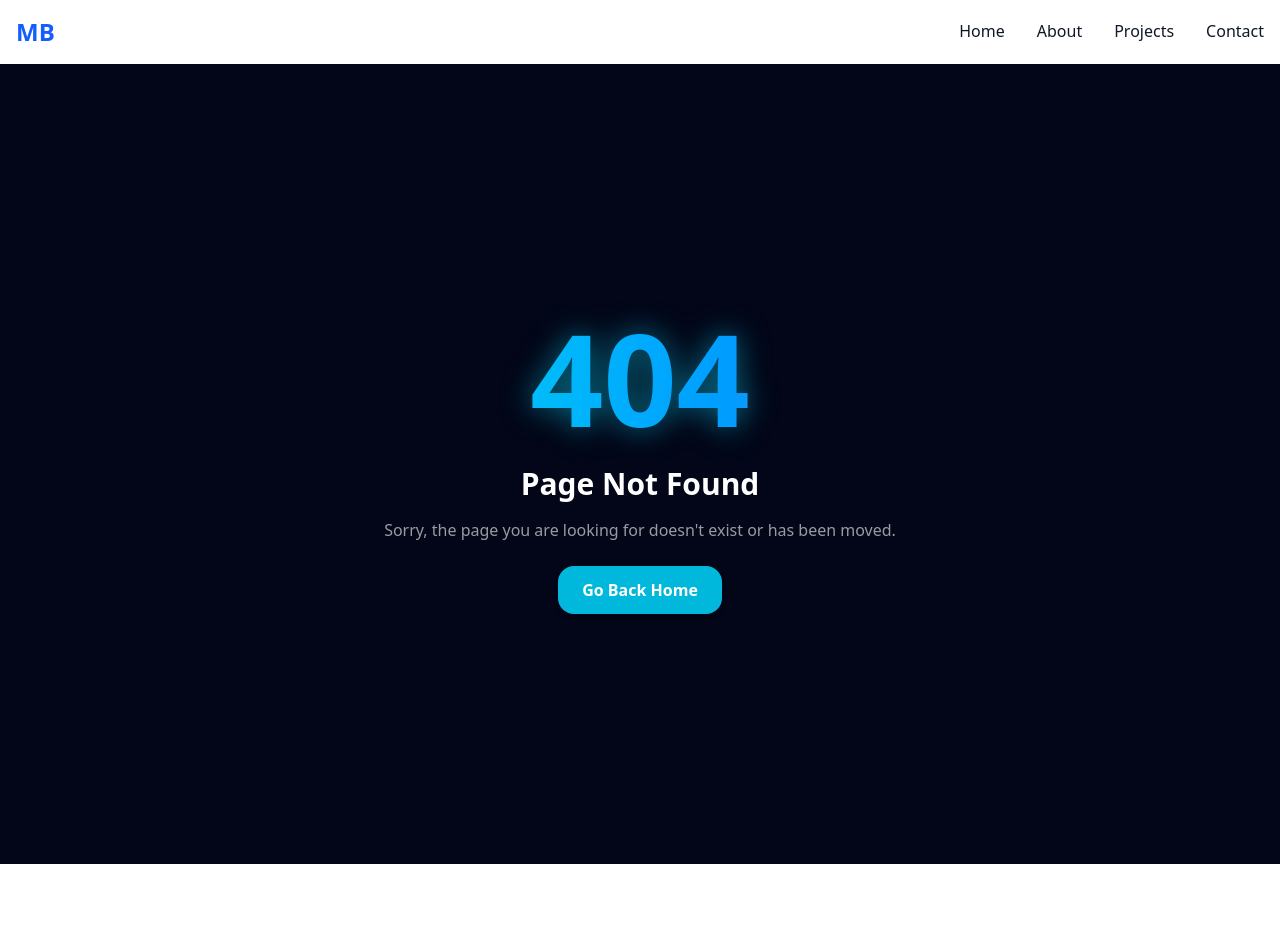
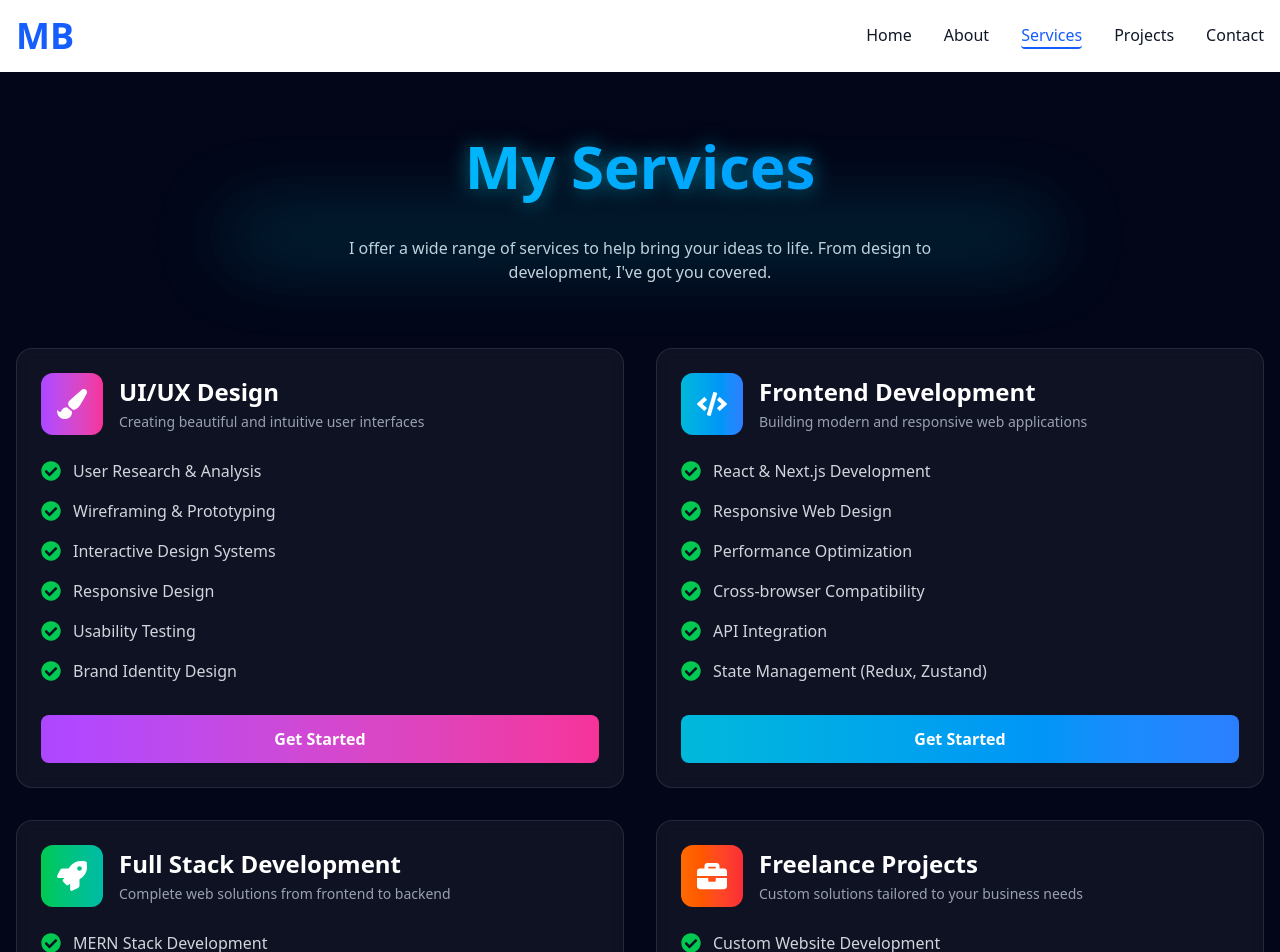
Before and after one commit to mo-bahaa2/potofolio, a Next.js app: page /services in a window 1280 px wide. Before the commit this address had no page. Shown: the top 952 px of the page. Before the commit the page ends 864 px from the top, so only its background shows below. Built offline with nearby package versions, Linux system fonts and the light colour scheme.

Commit message:
updates\4\10

```diff
--- a/src/app/_Navbar/Page.jsx
+++ b/src/app/_Navbar/Page.jsx
@@ -21,7 +21,7 @@ export default function Navbar() {
       <div className="max-w-screen-xl flex flex-wrap items-center justify-between mx-auto p-4">
         {/* Logo */}
         <Link href="/" className="flex items-center space-x-3 rtl:space-x-reverse">
-          <span className="self-center text-2xl font-semibold whitespace-nowrap text-blue-600 dark:text-white">MB</span>
+          <span className="self-center text-4xl font-semibold whitespace-nowrap text-blue-600 dark:text-white">MB</span>
         </Link>
 
         {/* Mobile Right Controls (Hamburger + Button) */}
@@ -58,6 +58,9 @@ export default function Navbar() {
               <Link href="/about" className={linkClass('/about')} onClick={handleCloseMenu}>About</Link>
             </li>
             <li>
+              <Link href="/services" className={linkClass('/services')} onClick={handleCloseMenu}>Services</Link>
+            </li>
+            <li>
               <Link href="/projects" className={linkClass('/projects')} onClick={handleCloseMenu}>Projects</Link>
             </li>
             <li>
--- a/src/app/_lamp/lamp.jsx
+++ b/src/app/_lamp/lamp.jsx
@@ -6,6 +6,7 @@ import Link from "next/link";
 import About from "../about/page";
 import Projects from "../projects/page";
 import Contact from "../contact/page";
+import Services from "../services/page";
 
 export function LampDemo() {
   return <>
@@ -65,6 +66,7 @@ export function LampDemo() {
     </LampContainer>
     <About/>
     <Projects/>
+    <Services/>
     <Contact/>
   </>;
 }
--- a/src/app/contact/page.jsx
+++ b/src/app/contact/page.jsx
@@ -1,10 +1,21 @@
 "use client";
 import { useEffect, useState } from "react";
 import { motion, AnimatePresence } from "framer-motion";
-import { FaFacebook, FaGithub, FaLinkedin, FaBehance } from "react-icons/fa";
+import { FaGithub, FaLinkedin, FaBehance } from "react-icons/fa";
 
 export default function Contact() {
   const [submitted, setSubmitted] = useState(false);
+  const [selectedService, setSelectedService] = useState("");
+
+  const services = [
+    { value: "", label: "Select a Service" },
+    { value: "uiux", label: "UI/UX Design" },
+    { value: "frontend", label: "Frontend Development" },
+    { value: "fullstack", label: "Full Stack Development" },
+    { value: "freelance", label: "Freelance Project" },
+    { value: "consultation", label: "Consultation" },
+    { value: "other", label: "Other" }
+  ];
 
   // Hide toast after 3 seconds
   useEffect(() => {
@@ -86,25 +97,53 @@ export default function Contact() {
             name="name"
             placeholder="Your Name"
             required
-            className="w-full px-4 py-2 rounded-lg bg-[#1b1e3a] text-white outline-none"
+            className="w-full px-4 py-2 rounded-lg bg-[#1b1e3a] text-white outline-none focus:ring-2 focus:ring-cyan-500 transition"
           />
           <input
             type="email"
             name="email"
             placeholder="Your Email"
             required
-            className="w-full px-4 py-2 rounded-lg bg-[#1b1e3a] text-white outline-none"
+            className="w-full px-4 py-2 rounded-lg bg-[#1b1e3a] text-white outline-none focus:ring-2 focus:ring-cyan-500 transition"
           />
+
+          {/* Service Selection Dropdown */}
+          <div className="relative">
+            <select
+              name="service"
+              value={selectedService}
+              onChange={(e) => setSelectedService(e.target.value)}
+              required
+              className="w-full px-4 py-2 rounded-lg bg-[#1b1e3a] text-white outline-none appearance-none cursor-pointer focus:ring-2 focus:ring-cyan-500 transition"
+            >
+              {services.map((service) => (
+                <option
+                  key={service.value}
+                  value={service.value}
+                  disabled={service.value === ""}
+                >
+                  {service.label}
+                </option>
+              ))}
+            </select>
+            <div className="absolute right-4 top-1/2 -translate-y-1/2 pointer-events-none">
+              <svg className="w-4 h-4 text-gray-400" fill="none" stroke="currentColor" viewBox="0 0 24 24">
+                <path strokeLinecap="round" strokeLinejoin="round" strokeWidth={2} d="M19 9l-7 7-7-7" />
+              </svg>
+            </div>
+          </div>
+
           <textarea
             name="message"
             placeholder="Your Message"
             rows="5"
             required
-            className="w-full px-4 py-2 rounded-lg bg-[#1b1e3a] text-white outline-none"
+            className="w-full px-4 py-2 rounded-lg bg-[#1b1e3a] text-white outline-none focus:ring-2 focus:ring-cyan-500 transition resize-none"
           ></textarea>
+
           <button
             type="submit"
-            className="bg-cyan-500 hover:bg-cyan-600 transition w-full py-2 rounded-lg font-bold hover:cursor-pointer"
+            className="bg-cyan-500 hover:bg-cyan-600 transition w-full py-2 rounded-lg font-bold hover:cursor-pointer hover:shadow-lg hover:scale-105 active:scale-95"
           >
             Send Message
           </button>
--- a/src/app/projects/page.jsx
+++ b/src/app/projects/page.jsx
@@ -1,9 +1,11 @@
 'use client'
-import React from 'react'
+import React, { useState } from 'react'
 import Image from 'next/image'
 import { motion } from "framer-motion";
 
 export default function Projects() {
+  const [activeFilter, setActiveFilter] = useState('all');
+
   // Development Projects Array
   const devProjects = [
     {
@@ -12,6 +14,7 @@ export default function Projects() {
       name: 'E-commerce web',
       demo: 'https://fresh-cart-ecru-tau.vercel.app/',
       github: 'https://github.com/mo-bahaa2/fresh-cart',
+      category: 'frontend',
       isFreelance: false
     },
     {
@@ -20,6 +23,7 @@ export default function Projects() {
       name: 'Cozy-classic',
       demo: 'https://mo-bahaa2.github.io/Cozy-classic/index.html',
       github: 'https://github.com/mo-bahaa2/Cozy-classic.git',
+      category: 'frontend',
       isFreelance: true
     },
     {
@@ -28,6 +32,7 @@ export default function Projects() {
       name: 'game reviewer',
       demo: 'https://mo-bahaa2.github.io/Game-review/',
       github: 'https://github.com/mo-bahaa2/Game-review',
+      category: 'frontend',
       isFreelance: false
     },
     {
@@ -36,6 +41,7 @@ export default function Projects() {
       name: 'quize app',
       demo: 'https://mo-bahaa2.github.io/Quize-App/',
       github: 'https://github.com/mo-bahaa2/Quize-App',
+      category: 'frontend',
       isFreelance: false
     },
     {
@@ -44,6 +50,7 @@ export default function Projects() {
       name: 'react framework',
       demo: 'https://react-fream-work.vercel.app/',
       github: 'https://github.com/mo-bahaa2/React-freamWork.git',
+      category: 'frontend',
       isFreelance: false
     },
     {
@@ -52,6 +59,7 @@ export default function Projects() {
       name: 'weather app',
       demo: 'https://mo-bahaa2.github.io/wather/',
       github: 'https://github.com/mo-bahaa2/wather',
+      category: 'frontend',
       isFreelance: false
     },
     {
@@ -60,6 +68,7 @@ export default function Projects() {
       name: 'random quote',
       demo: 'https://mo-bahaa2.github.io/Random-Quote/',
       github: 'https://github.com/mo-bahaa2/Random-Quote.git',
+      category: 'frontend',
       isFreelance: false
     },
     {
@@ -68,6 +77,7 @@ export default function Projects() {
       name: 'bookmark',
       demo: 'https://mo-bahaa2.github.io/Bookmark/',
       github: 'https://github.com/mo-bahaa2/Bookmark.git',
+      category: 'frontend',
       isFreelance: false
     },
     {
@@ -76,6 +86,7 @@ export default function Projects() {
       name: 'danisels',
       demo: 'https://mo-bahaa2.github.io/Daniels/',
       github: 'https://github.com/mo-bahaa2/Daniels',
+      category: 'frontend',
       isFreelance: false
     }
   ];
@@ -87,6 +98,7 @@ export default function Projects() {
       src: '/MacBook Air - 2.png',
       name: 'Comfort Trip UI/UX',
       demo: 'https://www.behance.net/gallery/222158451/Comfort-Trip',
+      category: 'uiux',
       isFreelance: false
     },
     {
@@ -94,6 +106,7 @@ export default function Projects() {
       src: '/cover.png',
       name: 'Motorji',
       demo: 'https://www.behance.net/gallery/227124473/Motorji',
+      category: 'uiux',
       isFreelance: false
     },
     {
@@ -101,30 +114,56 @@ export default function Projects() {
       src: '/Frame 190.png',
       name: 'Soria News',
       demo: 'https://www.behance.net/gallery/229326663/Soria-News',
+      category: 'uiux',
       isFreelance: true
     },
   ];
 
+  // Combine all projects
+  const allProjects = [...devProjects, ...designProjects];
+
+  // Filter projects based on active filter
+  const filteredProjects = allProjects.filter(project => {
+    if (activeFilter === 'all') return true;
+    if (activeFilter === 'freelance') return project.isFreelance;
+    return project.category === activeFilter;
+  });
+
+  // Filter buttons data
+  const filters = [
+    { id: 'all', label: 'All Projects', count: allProjects.length },
+    { id: 'frontend', label: 'Frontend', count: devProjects.length },
+    { id: 'uiux', label: 'UI/UX', count: designProjects.length },
+    { id: 'freelance', label: 'Freelance', count: allProjects.filter(p => p.isFreelance).length }
+  ];
+
   // Project Card Component
-  const ProjectCard = ({ project, index, type = 'dev' }) => (
+  const ProjectCard = ({ project, index }) => (
     <motion.div
       key={project.id}
-      initial={{ opacity: 0, y: 30 }}
-      whileInView={{ opacity: 1, y: 0 }}
-      transition={{ duration: 0.8, delay: index * 0.1 }}
-      viewport={{ once: true }}
+      initial={{ opacity: 0, scale: 0.9 }}
+      animate={{ opacity: 1, scale: 1 }}
+      exit={{ opacity: 0, scale: 0.9 }}
+      transition={{ duration: 0.4, delay: index * 0.05 }}
       className='bg-white/10 border border-white/10 backdrop-blur rounded-2xl p-4 flex flex-col items-center relative hover:bg-white/20 transition-colors'
     >
-      {/* Freelance Badge - Top Right */}
+      {/* Freelance Badge */}
       {project.isFreelance && (
-        <div className="absolute -top-2 -right-2 bg-green-500 text-white text-xs font-bold px-2 py-1 rounded-full flex items-center">
+        <div className="absolute -top-2 -right-2 bg-green-500 text-white text-xs font-bold px-2 py-1 rounded-full flex items-center z-10">
           <span className="w-2 h-2 bg-white rounded-full mr-1"></span>
           Freelance
         </div>
       )}
 
+      {/* Category Badge */}
+      <div className={`absolute -top-2 -left-2 text-white text-xs font-bold px-2 py-1 rounded-full z-10 ${
+        project.category === 'uiux' ? 'bg-purple-500' : 'bg-blue-500'
+      }`}>
+        {project.category === 'uiux' ? 'UI/UX' : 'Frontend'}
+      </div>
+
       {/* Project Image */}
-      <a href={project.demo} target='_blank' rel='noopener noreferrer' className="w-full">
+      <a href={project.demo} target='_blank' rel='noopener noreferrer' className="w-full mt-2">
         <Image
           src={project.src}
           alt={project.name}
@@ -145,10 +184,10 @@ export default function Projects() {
           rel='noopener noreferrer'
           className='text-sm px-4 py-1 bg-blue-600 text-white rounded-lg hover:bg-blue-700 transition flex-1 text-center'
         >
-          {type === 'dev' ? 'Live Demo' : 'View Design'}
+          {project.category === 'uiux' ? 'View Design' : 'Live Demo'}
         </a>
 
-        {type === 'dev' && project.github && (
+        {project.github && (
           <a
             href={project.github}
             target='_blank'
@@ -159,14 +198,6 @@ export default function Projects() {
           </a>
         )}
       </div>
-
-      {/* Freelance Indicator - Bottom */}
-      {project.isFreelance && (
-        <div className="mt-2 flex items-center justify-center text-green-400 text-sm w-full">
-          <span className="w-2 h-2 bg-green-500 rounded-full mr-2"></span>
-          Freelance Project
-        </div>
-      )}
     </motion.div>
   );
 
@@ -184,46 +215,50 @@ export default function Projects() {
           <span className="absolute left-1/2 -bottom-4 -translate-x-1/2 w-2/3 h-8 rounded-full blur-2xl bg-cyan-400/20"></span>
         </motion.h1>
 
-        {/* Development Projects Section */}
+        {/* Filter Buttons */}
         <motion.div
-          initial={{ opacity: 0 }}
-          whileInView={{ opacity: 1 }}
-          transition={{ duration: 0.5 }}
-          viewport={{ once: true }}
+          initial={{ opacity: 0, y: 20 }}
+          animate={{ opacity: 1, y: 0 }}
+          transition={{ duration: 0.6 }}
+          className="flex flex-wrap justify-center gap-4 mb-12"
         >
-          <h2 className="text-2xl font-bold text-white mb-6 pl-2 border-l-4 border-cyan-400">Development Projects</h2>
-          <div className='grid grid-cols-1 sm:grid-cols-2 lg:grid-cols-3 gap-6'>
-            {devProjects.map((project, index) => (
-              <ProjectCard
-                project={project}
-                index={index}
-                key={`dev-${project.id}`}
-                type="dev"
-              />
-            ))}
-          </div>
+          {filters.map((filter) => (
+            <button
+              key={filter.id}
+              onClick={() => setActiveFilter(filter.id)}
+              className={`px-6 py-2 rounded-full font-semibold transition-all duration-300 ${
+                activeFilter === filter.id
+                  ? 'bg-gradient-to-r from-cyan-500 to-blue-500 text-white shadow-lg scale-105'
+                  : 'bg-white/10 text-gray-300 hover:bg-white/20'
+              }`}
+            >
+              {filter.label} <span className="ml-1 text-sm">({filter.count})</span>
+            </button>
+          ))}
         </motion.div>
 
-        {/* Design Projects Section */}
-        {designProjects.length > 0 && (
+        {/* Projects Grid */}
+        <motion.div
+          layout
+          className='grid grid-cols-1 sm:grid-cols-2 lg:grid-cols-3 gap-6'
+        >
+          {filteredProjects.map((project, index) => (
+            <ProjectCard
+              project={project}
+              index={index}
+              key={`${activeFilter}-${project.id}-${project.category}`}
+            />
+          ))}
+        </motion.div>
+
+        {/* No Results Message */}
+        {filteredProjects.length === 0 && (
           <motion.div
             initial={{ opacity: 0 }}
-            whileInView={{ opacity: 1 }}
-            transition={{ duration: 0.5, delay: 0.2 }}
-            viewport={{ once: true }}
-            className="mt-16"
+            animate={{ opacity: 1 }}
+            className="text-center text-gray-400 mt-12"
           >
-            <h2 className="text-2xl font-bold text-white mb-6 pl-2 border-l-4 border-cyan-400">Design Projects</h2>
-            <div className='grid grid-cols-1 sm:grid-cols-2 lg:grid-cols-3 gap-6'>
-              {designProjects.map((project, index) => (
-                <ProjectCard
-                  project={project}
-                  index={index}
-                  key={`design-${project.id}`}
-                  type="design"
-                />
-              ))}
-            </div>
+            <p className="text-xl">No projects found in this category.</p>
           </motion.div>
         )}
       </div>
--- /dev/null
+++ b/src/app/services/page.jsx
@@ -0,0 +1,169 @@
+"use client";
+import { motion } from "framer-motion";
+import { FaCheckCircle, FaPaintBrush, FaCode, FaRocket, FaBriefcase } from "react-icons/fa";
+
+export default function Services() {
+  const services = [
+    {
+      id: 1,
+      title: "UI/UX Design",
+      description: "Creating beautiful and intuitive user interfaces",
+      features: [
+        "User Research & Analysis",
+        "Wireframing & Prototyping",
+        "Interactive Design Systems",
+        "Responsive Design",
+        "Usability Testing",
+        "Brand Identity Design"
+      ],
+      icon: FaPaintBrush,
+      color: "from-purple-500 to-pink-500"
+    },
+    {
+      id: 2,
+      title: "Frontend Development",
+      description: "Building modern and responsive web applications",
+      features: [
+        "React & Next.js Development",
+        "Responsive Web Design",
+        "Performance Optimization",
+        "Cross-browser Compatibility",
+        "API Integration",
+        "State Management (Redux, Zustand)"
+      ],
+      icon: FaCode,
+      color: "from-cyan-500 to-blue-500"
+    },
+    {
+      id: 3,
+      title: "Full Stack Development",
+      description: "Complete web solutions from frontend to backend",
+      features: [
+        "MERN Stack Development",
+        "Database Design & Management",
+        "RESTful API Development",
+        "Authentication & Authorization",
+        "Deployment & Hosting",
+        "Maintenance & Support"
+      ],
+      icon: FaRocket,
+      color: "from-green-500 to-teal-500"
+    },
+    {
+      id: 4,
+      title: "Freelance Projects",
+      description: "Custom solutions tailored to your business needs",
+      features: [
+        "Custom Website Development",
+        "E-commerce Solutions",
+        "Landing Pages",
+        "Portfolio Websites",
+        "Business Websites",
+        "Consultation & Support"
+      ],
+      icon: FaBriefcase,
+      color: "from-orange-500 to-red-500"
+    }
+  ];
+
+  return (
+    <div className="min-h-screen bg-[#020618] py-16 px-4">
+      {/* Page Title */}
+      <motion.h1
+        initial={{ y: -50, opacity: 0 }}
+        animate={{ y: 0, opacity: 1 }}
+        transition={{ duration: 0.8, ease: "easeOut" }}
+        className="relative text-5xl md:text-6xl font-extrabold text-center text-transparent pb-10 bg-clip-text bg-gradient-to-r from-cyan-400 to-blue-500 drop-shadow-[0_0_10px_rgba(6,182,212,0.6)]"
+      >
+        My Services
+        <span className="absolute left-1/2 -bottom-4 -translate-x-1/2 w-2/3 h-8 rounded-full blur-2xl bg-cyan-400/20"></span>
+      </motion.h1>
+
+      <motion.p
+        initial={{ opacity: 0 }}
+        animate={{ opacity: 1 }}
+        transition={{ duration: 0.8, delay: 0.2 }}
+        className="text-center text-gray-300 max-w-2xl mx-auto mb-16"
+      >
+        I offer a wide range of services to help bring your ideas to life. From design to development, I've got you covered.
+      </motion.p>
+
+      {/* Services Grid */}
+      <div className="max-w-7xl mx-auto grid grid-cols-1 md:grid-cols-2 gap-8">
+        {services.map((service, index) => {
+          const IconComponent = service.icon;
+          return (
+            <motion.div
+              key={service.id}
+              initial={{ opacity: 0, y: 30 }}
+              whileInView={{ opacity: 1, y: 0 }}
+              transition={{ duration: 0.6, delay: index * 0.1 }}
+              viewport={{ once: true }}
+              className="bg-white/5 backdrop-blur-sm border border-white/10 rounded-2xl p-6 hover:bg-white/10 transition-all duration-300 hover:scale-105"
+            >
+              {/* Service Header */}
+              <div className="flex items-center gap-4 mb-6">
+                <div className={`p-4 rounded-xl bg-gradient-to-r ${service.color}`}>
+                  <IconComponent className="text-white text-3xl" />
+                </div>
+                <div>
+                  <h3 className="text-2xl font-bold text-white">{service.title}</h3>
+                  <p className="text-gray-400 text-sm mt-1">{service.description}</p>
+                </div>
+              </div>
+
+              {/* Features List */}
+              <div className="space-y-4 mt-6">
+                {service.features.map((feature, idx) => (
+                  <motion.div
+                    key={idx}
+                    initial={{ opacity: 0, x: -20 }}
+                    whileInView={{ opacity: 1, x: 0 }}
+                    transition={{ duration: 0.4, delay: idx * 0.05 }}
+                    viewport={{ once: true }}
+                    className="flex items-center gap-3"
+                  >
+                    <FaCheckCircle className="text-green-500 text-xl flex-shrink-0" />
+                    <span className="text-gray-300 text-base">{feature}</span>
+                  </motion.div>
+                ))}
+              </div>
+
+              {/* CTA Button */}
+              <motion.a
+                href="/contact"
+                whileHover={{ scale: 1.05 }}
+                whileTap={{ scale: 0.95 }}
+                className={`mt-8 block text-center bg-gradient-to-r ${service.color} text-white font-semibold py-3 px-4 rounded-lg hover:shadow-lg transition-all`}
+              >
+                Get Started
+              </motion.a>
+            </motion.div>
+          );
+        })}
+      </div>
+
+      {/* Call to Action Section */}
+      {/* <motion.div
+        initial={{ opacity: 0, y: 30 }}
+        whileInView={{ opacity: 1, y: 0 }}
+        transition={{ duration: 0.8 }}
+        viewport={{ once: true }}
+        className="mt-20 text-center"
+      >
+        <h2 className="text-3xl font-bold text-white mb-4">Ready to Start Your Project?</h2>
+        <p className="text-gray-400 mb-6 max-w-2xl mx-auto">
+          Let's work together to bring your vision to life. Contact me today to discuss your project requirements.
+        </p>
+        <motion.a
+          href="/contact"
+          whileHover={{ scale: 1.05 }}
+          whileTap={{ scale: 0.95 }}
+          className="inline-block bg-gradient-to-r from-cyan-500 to-blue-500 text-white font-bold py-3 px-8 rounded-full hover:shadow-xl transition-all"
+        >
+          Contact Me Now
+        </motion.a>
+      </motion.div> */}
+    </div>
+  );
+}
```
